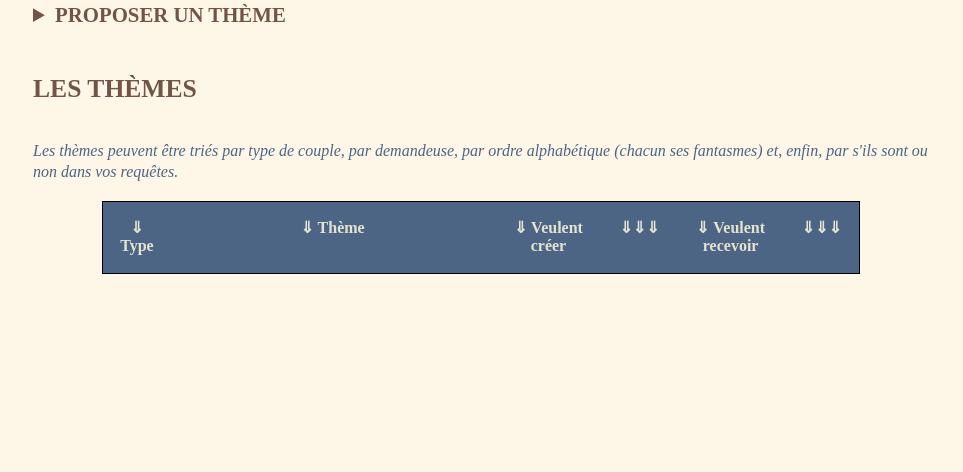
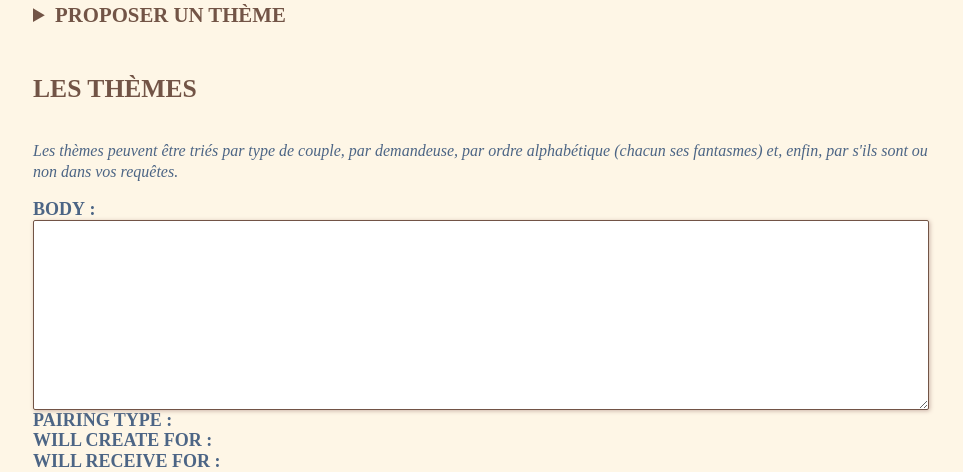
Before and after one commit to SenzenTravers/author_website, a Django app: page /voiture_noire/prompts in a window 1280 px wide. Shown: the part 284-756 px from the top of the page, without its empty margins (159-1122 px from the left). Before the commit the page ends 558 px from the top, so only its background shows below. Run offline with Django 4.2, Linux system fonts and the light colour scheme; the visitor is signed in with stand-in values (Sample User, id 1); data comes from the database, SQL or seed files in the repository; data that the repository does not hold is empty; some web fonts are replaced.

Commit message:
wip: start implementation

```diff
--- a/templates/archives/index.html
+++ b/templates/archives/index.html
@@ -55,8 +55,6 @@
 
     {% if filter_form %}
         <form id="story-filter-form" method="get">
-            {% csrf_token %}
-
             <div id="story-filter-form-body">
                 <div>
                     <label class="keep-capslocked" for="id_filter_pairing_types">
--- a/templates/voiture_noire/prompts.html
+++ b/templates/voiture_noire/prompts.html
@@ -36,6 +36,8 @@
             Les thèmes peuvent être triés par type de couple, par demandeuse, par ordre alphabétique
             (chacun ses fantasmes) et, enfin, par s'ils sont ou non dans vos requêtes.
         </p>
+
+        {{ prompt_filter_form }}
 
         <table class="table-prompt-list">
             <tr>
--- a/voiture_noire/forms.py
+++ b/voiture_noire/forms.py
@@ -1,4 +1,6 @@
 from django import forms
+
+from accounts.models import Member
 
 from .models import ExchangeParticipant, Prompt
 
@@ -19,3 +21,29 @@ class PromptForm(forms.ModelForm):
     class Meta:
         model = Prompt
         fields = ["body", "pairing_type"]
+
+
+class PromptFilterForm(forms.ModelForm):
+    will_create_for = forms.ModelMultipleChoiceField(
+        widget=forms.CheckboxSelectMultiple,
+        queryset=Member.objects.filter(
+            exchange_participant__isnull=False
+        )
+    )
+    will_receive_for = forms.ModelMultipleChoiceField(
+        widget=forms.CheckboxSelectMultiple,
+        queryset=Member.objects.filter(
+            exchange_participant__isnull=False
+        )
+    )
+    pairing_type = forms.MultipleChoiceField(
+        widget=forms.CheckboxSelectMultiple
+    )
+    class Meta:
+        model = Prompt
+        fields = [
+            "body",
+            "pairing_type",
+            "will_create_for",
+            "will_receive_for"
+        ]
--- a/voiture_noire/urls.py
+++ b/voiture_noire/urls.py
@@ -12,13 +12,53 @@ urlpatterns = [
         RedirectView.as_view(url=reverse_lazy("archives:index")),
         name="index",
     ),
-    path('profile', login_required(views.Profile.as_view()), name='profile'),
-    path('everyone', login_required(views.MemberList.as_view()), name='everyone'),
-    path('prompts', login_required(views.PromptView.as_view()), name='prompts'),
-    path('post_prompt', login_required(views.post_prompt), name='post_prompt'),
-    path('would_not_create/<int:prompt_id>', views.would_not_create, name='would_not_create'),
-    path('would_create/<int:prompt_id>', views.would_create, name='would_create'),
-    path('would_not_receive/<int:prompt_id>', views.would_not_receive, name='would_not_receive'),
-    path('would_receive/<int:prompt_id>', views.would_receive, name='would_receive'),
-    path('accuse/<int:author_id>', login_required(views.brand_as_criminal), name='brand_as_criminal'),
+    path(
+        'everyone',
+        login_required(views.MemberList.as_view()),
+        name='everyone'),
+    path(
+        'filtered_prompts',
+        login_required(views.FilteredPromptsList.as_view()),
+        name='filtered_prompts'
+    ),
+    path(
+        'prompts',
+        login_required(views.PromptView.as_view()),
+        name='prompts'
+    ),
+    path(
+        'post_prompt',
+        login_required(views.post_prompt),
+        name='post_prompt'
+    ),
+    path(
+        'profile',
+        login_required(views.Profile.as_view()),
+        name='profile'
+    ),
+    path(
+        'would_create/<int:prompt_id>',
+        views.would_create,
+        name='would_create'
+    ),
+    path(
+        'would_not_create/<int:prompt_id>',
+        views.would_not_create,
+        name='would_not_create'
+    ),
+    path(
+        'would_not_receive/<int:prompt_id>',
+        views.would_not_receive,
+        name='would_not_receive'
+    ),
+    path(
+        'would_receive/<int:prompt_id>',
+        views.would_receive,
+        name='would_receive'
+    ),
+    path(
+        'accuse/<int:author_id>',
+        login_required(views.brand_as_criminal),
+        name='brand_as_criminal'
+    ),
 ]
--- a/voiture_noire/views.py
+++ b/voiture_noire/views.py
@@ -1,8 +1,10 @@
 from datetime import date, datetime
 
 from django.contrib import messages
+from django.core import serializers
 from django.core.exceptions import PermissionDenied
 from django.db.models import Count, Q
+from django.http import JsonResponse
 from django.shortcuts import render, redirect
 from django.views import generic, View
 
@@ -12,7 +14,7 @@ from archives.forms import AuthorForm, ReaderForm
 from archives.models import Author, Reader, Story
 
 from .models import ExchangeParticipant, Prompt
-from .forms import ExchangeParticipantForm, PromptForm
+from .forms import ExchangeParticipantForm, PromptForm, PromptFilterForm
 
 
 class MemberList(generic.ListView):
@@ -125,9 +127,13 @@ class PromptView(View):
         form = self.form_class(initial=self.initial)
         prompt_list = Prompt.objects.order_by('-id')
 
-        return render(request, self.template_name, {
-            "form": form,
-            "prompt_list": prompt_list
+        return render(
+            request,
+            self.template_name,
+            {
+                "form": form,
+                "prompt_list": prompt_list,
+                "prompt_filter_form": PromptFilterForm
             }
         )
 
@@ -157,6 +163,29 @@ class PromptView(View):
             "form": form,
             "prompt_list": prompt_list
             })
+
+
+class FilteredPromptsList(generic.list.MultipleObjectMixin, View):
+    context_object_name = 'FilteredPrompts'
+
+    def get_queryset(self):
+        return Prompt.objects.all()
+
+    def get(self, request, *args, **kwargs):
+        pairing_types = self.request.GET.getlist('pairing_types')
+        will_create_for = self.request.GET.getlist('will_create_for')
+        will_receive_for = self.request.GET.getlist('will_receive_for')
+        body = self.request.GET.get('body')
+        request_filters = {
+            "pairing_types": pairing_types,
+            "will_create_for": will_create_for,
+            "will_receive_for": will_receive_for,
+            "body": body
+        }
+        self.filtered_prompts = self.get_queryset()
+
+        return JsonResponse({"oh": "ah"})
+
 
 def post_prompt(request):
     new_prompt = PromptForm(request.POST)
@@ -198,6 +227,7 @@ def would_not_receive(request, prompt_id):
         return redirect('500')
     return redirect('voiture_noire:prompts')
 
+# Brand author as criminal
 def brand_as_criminal(request, author_id):
     author = Author.objects.filter(member=request.user).first()
 
```
